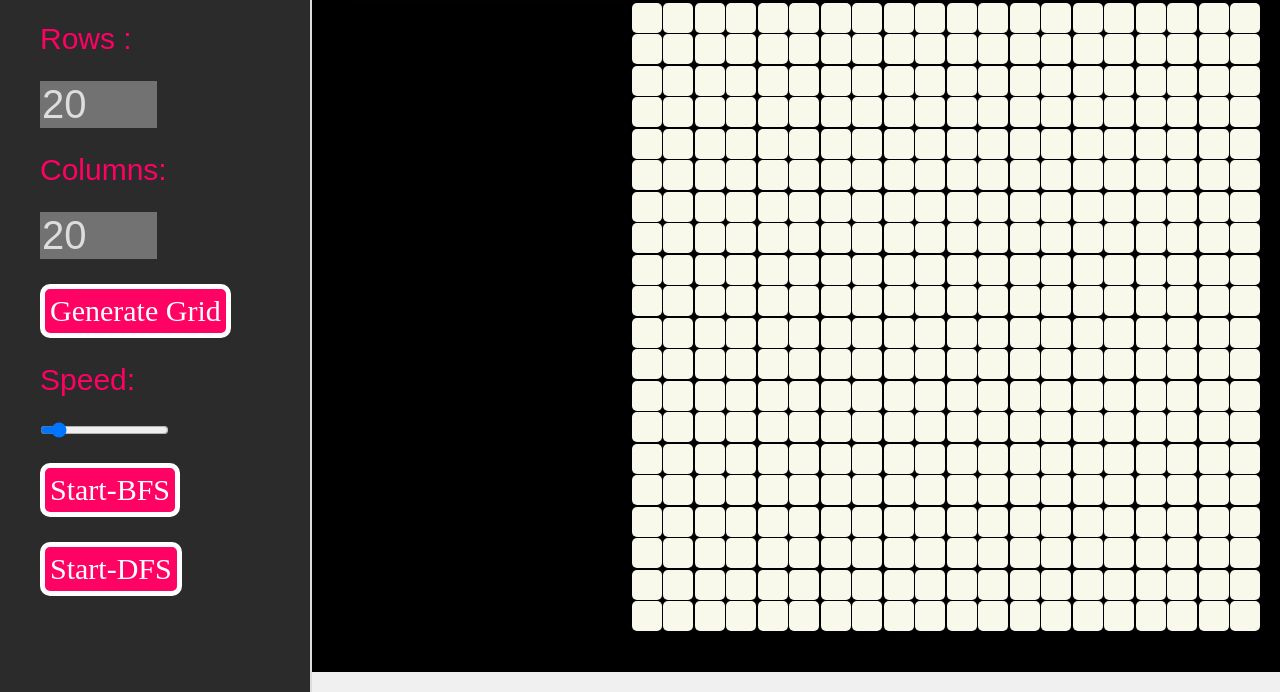
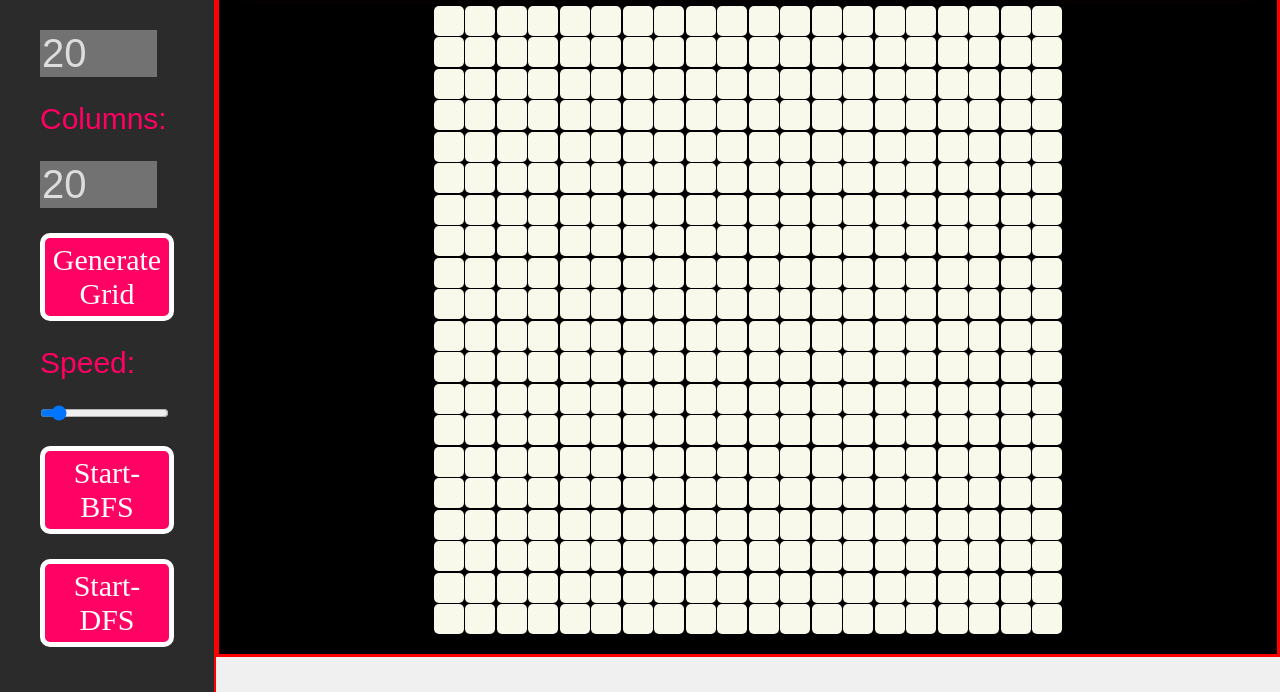
Before and after one commit to rushiprajapati1704/GraphViz, a plain HTML site: page index.html in a window 1280 px wide. Shown: the part 128-820 px from the top of the page. Drawn offline with Linux system fonts and the light colour scheme.

Commit message:
last commit

```diff
--- a/styles.css
+++ b/styles.css
@@ -1,6 +1,7 @@
 body {
     display: flex;
-    height: 100vh;
+    height: 100%;
+    width: 100vw;
     margin: 0;
     font-family: Arial, sans-serif;
     background-color: #f0f0f0;
@@ -14,7 +15,7 @@ body {
     height: 100vh;
     padding: 10px;
     background-color: #2b2b2b;
-    border-right: 2px solid #ddd;
+    border-right: 2px solid #ff0000;
 }
 
 .sidebar button, .sidebar label, .sidebar input {
@@ -24,15 +25,23 @@ body {
 
 .container {
     background-color: #000000;
+    border: 3px solid red;
+    height: 100vh;
     flex-grow: 1;
+    width: fit-content;
     text-align: center;
+    display: flex;
+    flex-direction: column;
+    justify-content: center;
+    align-items: center;
     padding: 20px;
+    height: 100%;
 }
 
 .grid {
     display: grid;
     gap: 1.5px;
-    margin-left: 300px;
+    /* margin-left: 300px; */
 }
 
 .cell {
@@ -89,6 +98,7 @@ button{
     background-color: #000000;
     border-radius: 10px;
     margin-top: 1px;
+    width: 1000px;
     padding: 7px;
     font-size: 50px;
     color:#f3218a;
```
